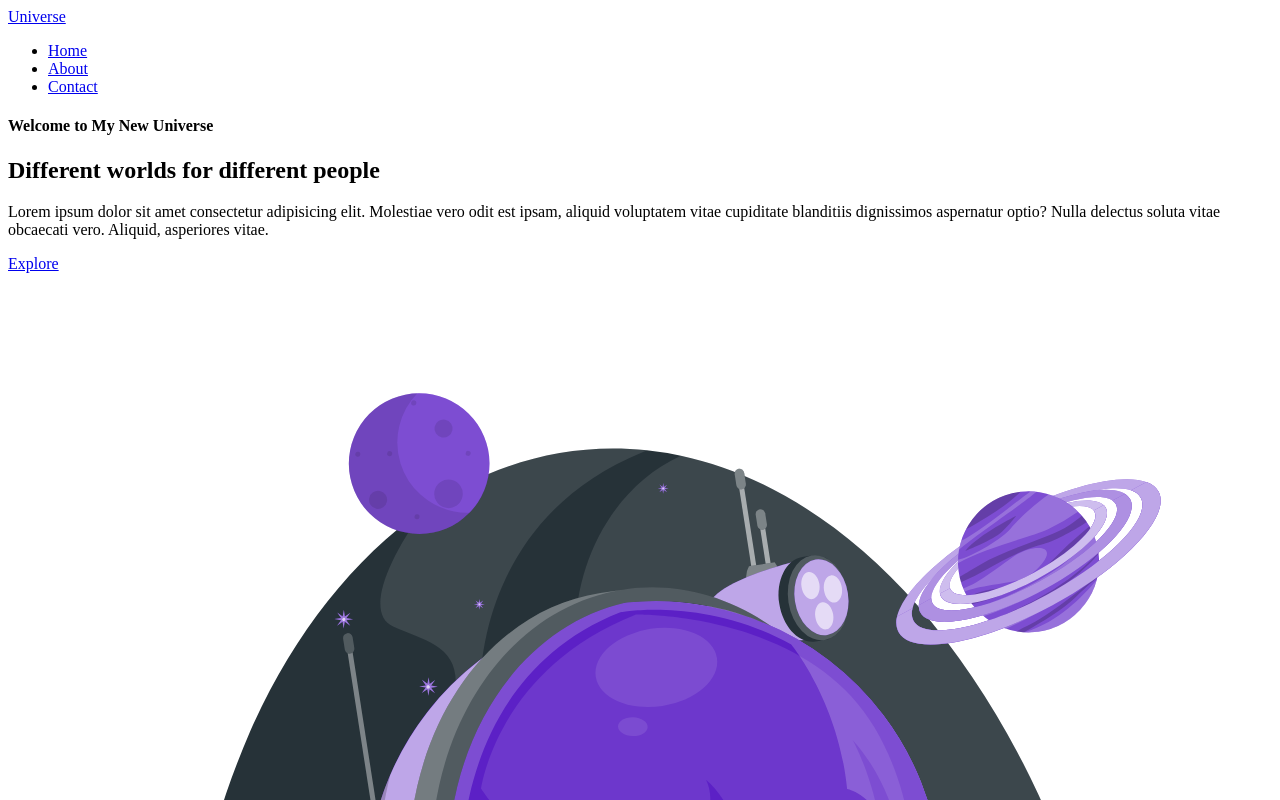
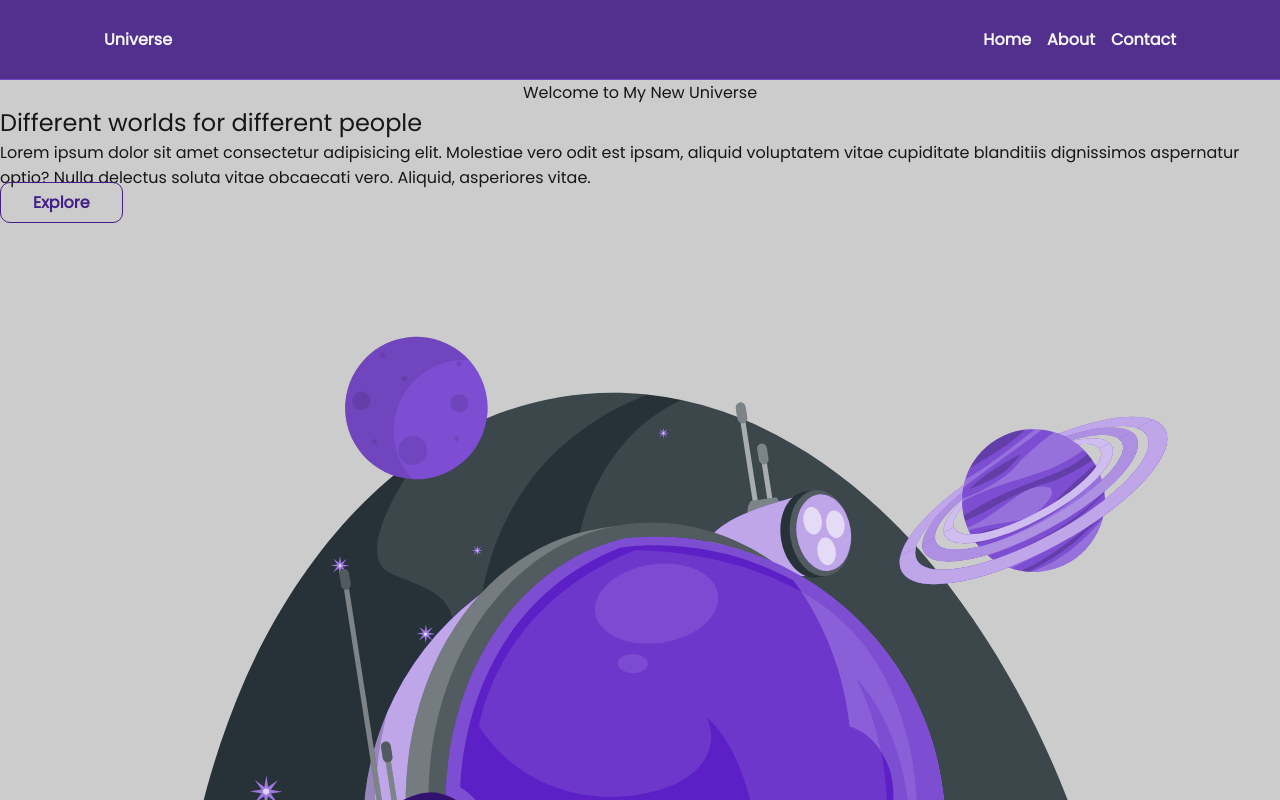
Before and after one commit to alanbrunoscience/personal-landing-page2, a plain HTML site: page index.html in a window 1280 px wide. Shown: the top 800 px of the page. Drawn offline with Linux system fonts and the light colour scheme.

Commit message:
:sparkles: Update CSS Stylesheet

```diff
--- /dev/null
+++ b/css/styles.css
@@ -0,0 +1,173 @@
+/* Global reset of the HTML page. This selector affects all elements on the page. */
+
+* {
+    margin: 0;
+    padding: 0;
+
+    /* Makes width and height include the border and padding */
+    box-sizing: border-box;
+
+    /* Disable underlining of links */
+    text-decoration: none;
+
+    /* Disables the focus border of elements */
+    outline: none;
+
+    font-weight: 400;
+    font-family: "Poppins", sans-serif;
+}
+
+/* Variables Declaration */
+:root {
+    --purple-200: #9a7bd1;
+    --purple-500: #6b36c8;
+    --purple-800: #441f88;
+
+    --gray-200: #cccccc;
+    --gray-400: #505861;
+
+    --black-800: #171717;
+
+    --white: #f9f9f9;
+}
+
+/* Page Defaults Settings
+   This selector affects all due elements of the html tag.
+*/
+
+html {
+    width: 100%;
+    height: 100vh;
+
+    /* Smoothes page scrolling */
+    scroll-behavior: smooth;
+}
+
+body {
+    background-color: var(--gray-200);
+    color: var(--black-800);
+
+    /* Displays fonts with a thinner, smoother stroke (Chrome and Edge) */
+    -webkit-font-smoothing: antialiased;
+
+    /* Displays fonts with a thinner, smoother stroke (Firefox) */
+    -moz-osx-font-smoothing: grayscale;
+}
+
+button,
+a {
+    cursor: pointer;
+}
+
+.button {
+    padding: 0.5rem 2rem;
+    border: 1px solid var(--purple-800);
+    border-radius: 10px;
+    font-size: 1rem;
+    font-weight: 700;
+    text-align: center;
+    color: var(--purple-800);
+    background: none;
+}
+
+.button:hover {
+    color: var(--white);
+    background-color: var(--purple-800);
+}
+
+.flex {
+    display: flex;
+    justify-content: center;
+    align-items: center;
+}
+
+/* Styling - Header Section */
+
+.menu_container {
+    position: sticky;
+    top: 0;
+    width: 100%;
+    height: 5rem;
+    border-bottom: 1px solid var(--purple-500);
+    background-color: var(--purple-800);
+
+    /* Apply transparency */
+    filter: opacity(0.9);
+}
+
+.menu_container a {
+    font-weight: 700;
+    color: var(--white);
+}
+
+.menu_container a:hover {
+    color: var(--purple-200);
+}
+
+.menu_content {
+    display: flex;
+    justify-content: space-between;
+    width: 100%;
+    max-width: 1120px;
+    padding: 0 1.5rem;
+}
+
+.menu_list {
+    text-align: center;
+    list-style: none;
+}
+
+.menu_list li {
+    margin-left: 1rem;
+}
+
+#menu_content_success {
+    width: 100%;
+    max-width: 1120px;
+    padding: 0 1.5rem;
+}
+
+/* Styling - Home Section */
+
+.home_container {
+    /* Calculates element height (browser height - menu height + 20px) */
+    height: calc(100vh - 6.25rem);
+
+    max-width: 1120px;
+    margin: 1rem auto;
+    padding: 0 1rem;
+}
+
+.home_container p,
+h1,
+h4 {
+    font-size: 1rem;
+    text-align: center;
+}
+
+.home_container h1 {
+    font-size: 2.25rem;
+    font-weight: 700;
+    line-height: 3rem;
+}
+
+.home_container h4 {
+    font-weight: 700;
+}
+
+.home_container p {
+    margin: 1rem 0;
+}
+
+.home_container .button {
+    width: 40%;
+}
+
+.home_content {
+    flex-direction: column;
+    width: 50vw;
+}
+
+.home_content img {
+    width: 75%;
+}
--- a/index.html
+++ b/index.html
@@ -2,19 +2,31 @@
 <html lang="en">
 
 <head>
+
+  <!-- Google Fonts -->
+  <link rel="preconnect" href="https://fonts.googleapis.com">
+  <link rel="preconnect" href="https://fonts.gstatic.com" crossorigin>
+
+  <!-- Google Fonts - Poppins -->
+  <link href="https://fonts.googleapis.com/css2?family=Poppins&display=swap" rel="stylesheet">
+
   <meta charset="UTF-8" />
   <meta name="viewport" content="width=device-width, initial-scale=1.0" />
   <meta name="description" content="Portfolio Project" />
   <meta name="author" content="Alan Bruno" />
   <meta name="keywords" content="HTML, CSS, JavaScript" />
   <link rel="icon" href="./assets/img/favicon.svg" />
+
+  <!--  Link to CSS Stylesheet -->
+  <link rel="stylesheet" href="./css/styles.css">
+
   <title>Alan Bruno's Portfolio</title>
 </head>
 
 <body>
   <!-- Page Header -->
-  <header>
-    <div id="header_content">
+  <header class="flex menu_container">
+    <div id="header_content" class="menu_content">
 
       <!-- Page Title -->
       <div id="title">
@@ -22,10 +34,10 @@
       </div>
 
       <!-- Menu -->
-      <div id="menu">
+      <div id="menu" class="flex">
         <nav aria-label="Main Navigation" role="navigation">
           <!-- Unordered markers to create the menu options -->
-          <ul>
+          <ul class="flex menu_list">
             <li><a href="#">Home</a></li>
             <li><a href="#about">About</a></li>
             <li><a href="#contact">Contact</a></li>
```
